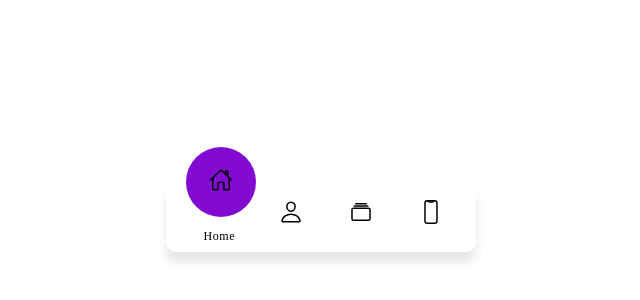
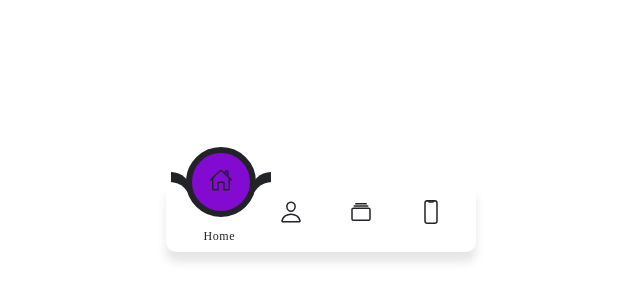
Before and after one commit to S3rgioHe/my-portfolio-react-js, a React (Create React App) app: page / in a window 1280 px wide. Shown: the part 38-338 px from the top of the page, without its empty margins (319-959 px from the left). Built offline with nearby package versions, Linux system fonts and the light colour scheme.

Commit message:
feat: add element after and before for the indicator

```diff
--- a/src/components/NavigationBar/style.ts
+++ b/src/components/NavigationBar/style.ts
@@ -9,6 +9,7 @@ export const Container = styled.div`
     top: 200px;
 
     background-color: #fff;
+    color: var(--background);
     box-shadow: 0px 10px 10px rgba(0, 0, 0, 0.1);
 
     position: relative;
@@ -84,6 +85,31 @@ export const Indicator = styled.div<IndicatorProps>`
     border-radius: 50%;
     background: var(--purple);
     transition: 0.3s;
+    border: 6px solid var(--background);
 
     transform: translateX(${props => props.page * 70}px);
+
+    &::before {
+        content: '';
+        position: absolute;
+        top: 50%;
+        left: -22px;
+        width: 20px;
+        height: 20px;
+        background: transparent;
+        border-top-right-radius: 20px;
+        box-shadow: 1px -10px 0 0 var(--background);
+    }
+
+    &::after {
+        content: '';
+        position: absolute;
+        top: 50%;
+        right: -22px;
+        width: 20px;
+        height: 20px;
+        background: transparent;
+        border-top-left-radius: 20px;
+        box-shadow: -1px -10px 0 0 var(--background);
+    }
 `;
```
